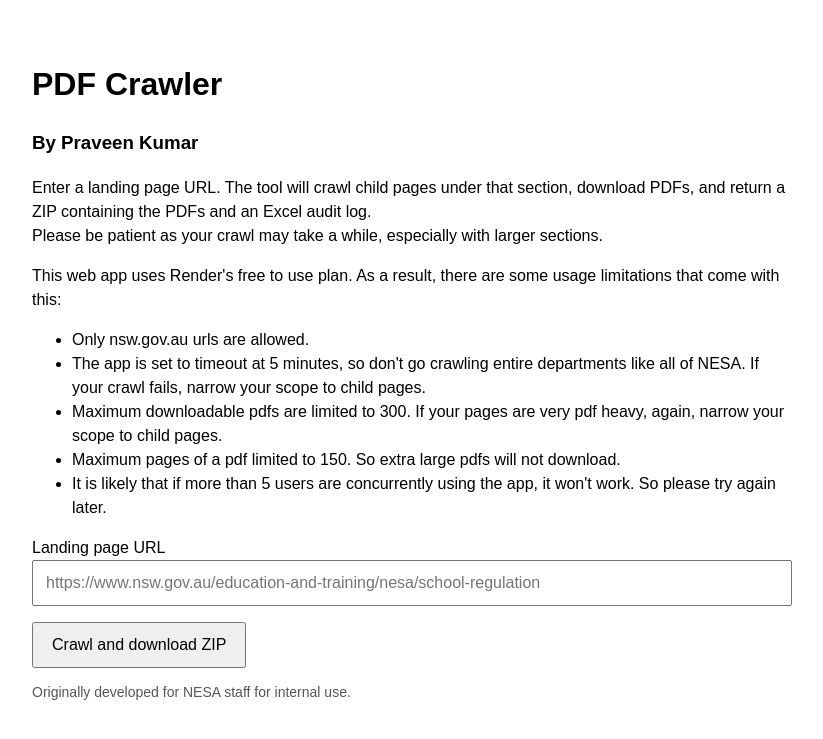
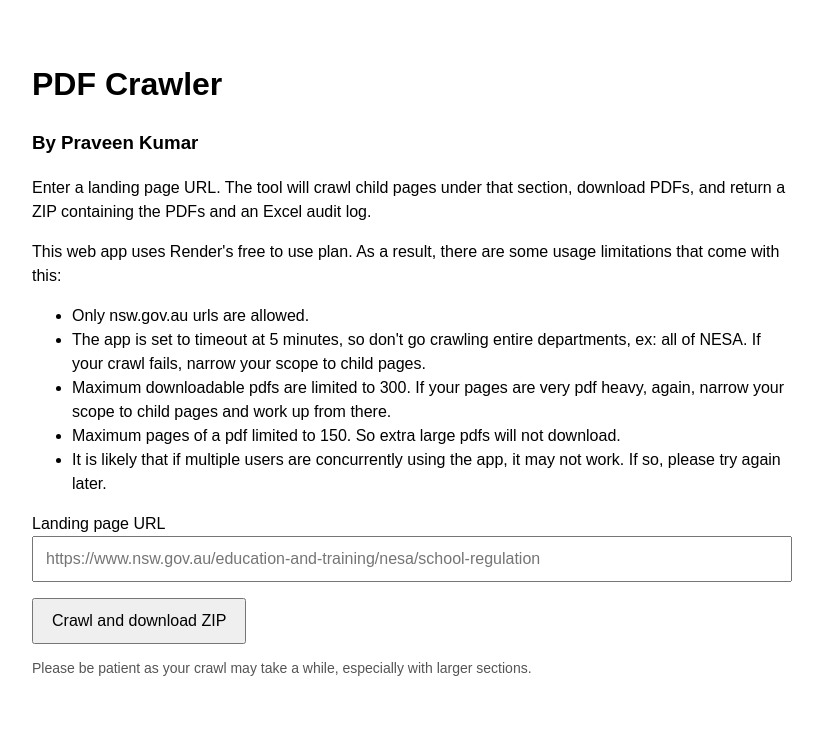
Before and after one commit to myic90/pdf-crawler, a Flask app: page / in a window 1280 px wide. Shown: the top 739 px of the page, without its empty margins (228-1051 px from the left). Run offline with Flask 3, Linux system fonts and the light colour scheme.

Commit message:
Update index.html

```diff
--- a/templates/index.html
+++ b/templates/index.html
@@ -88,15 +88,14 @@
 
   <p>
     Enter a landing page URL. The tool will crawl child pages under that section, download PDFs, and return a ZIP containing the PDFs and an Excel audit log. <br/>
-    Please be patient as your crawl may take a while, especially with larger sections.
   </p>
   <p>This web app uses Render's free to use plan. As a result, there are some usage limitations that come with this:</p>
   <ul>
     <li>Only nsw.gov.au urls are allowed.</li>
-    <li>The app is set to timeout at 5 minutes, so don't go crawling entire departments like all of NESA. If your crawl fails, narrow your scope to child pages.</li>
-    <li>Maximum downloadable pdfs are limited to 300. If your pages are very pdf heavy, again, narrow your scope to child pages.</li>
+    <li>The app is set to timeout at 5 minutes, so don't go crawling entire departments, ex: all of NESA. If your crawl fails, narrow your scope to child pages.</li>
+    <li>Maximum downloadable pdfs are limited to 300. If your pages are very pdf heavy, again, narrow your scope to child pages and work up from there.</li>
     <li>Maximum pages of a pdf limited to 150. So extra large pdfs will not download.</li>
-    <li>It is likely that if more than 5 users are concurrently using the app, it won't work. So please try again later.</li>
+    <li>It is likely that if multiple users are concurrently using the app, it may not work. If so, please try again later.</li>
   </ul>
 
   <form id="crawlForm">
@@ -129,7 +128,7 @@
   <div id="errorBox" class="error"></div>
 
   <p class="hint">
-    Originally developed for NESA staff for internal use.
+    Please be patient as your crawl may take a while, especially with larger sections.
   </p>
 
   <script>
```
